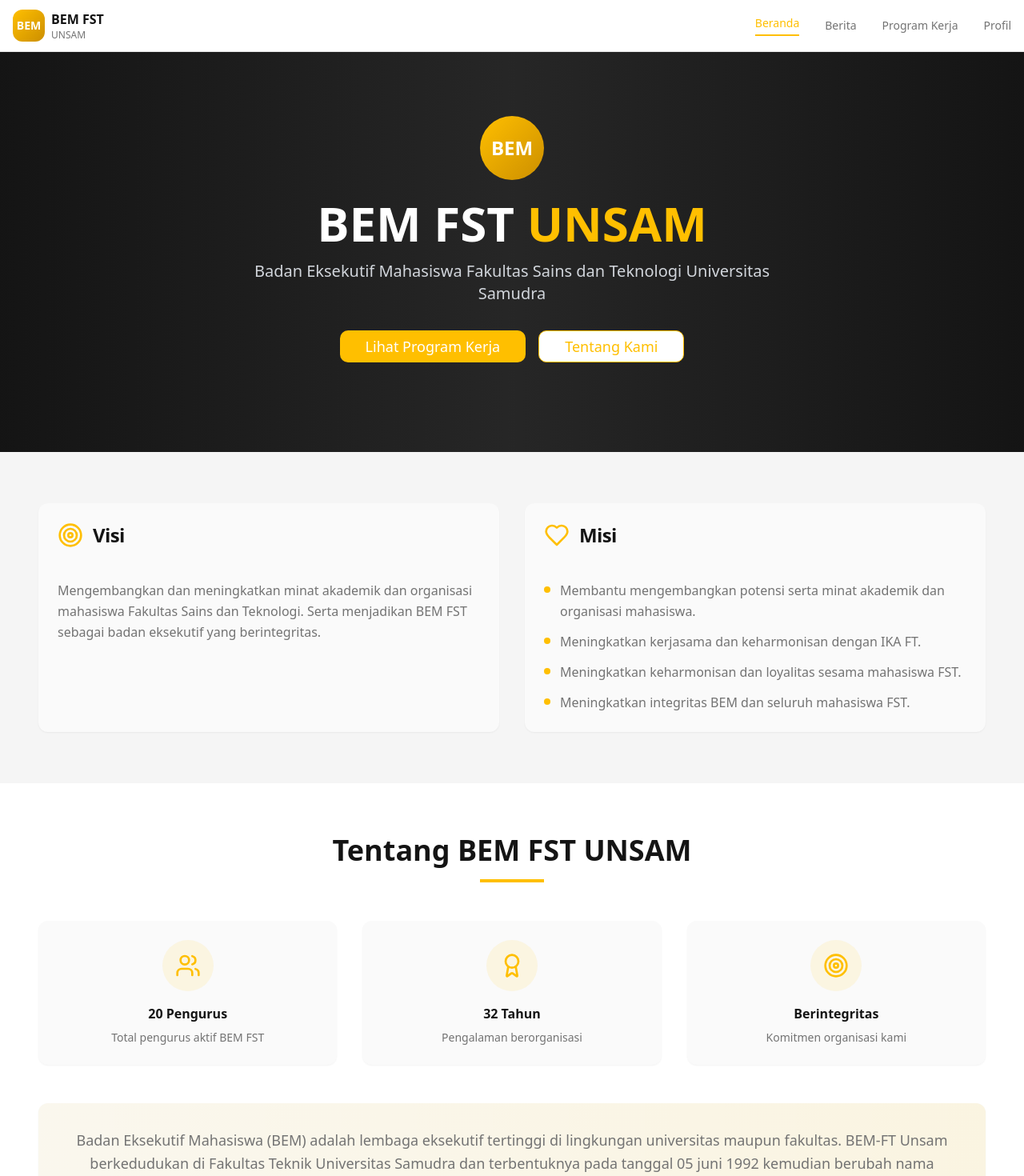
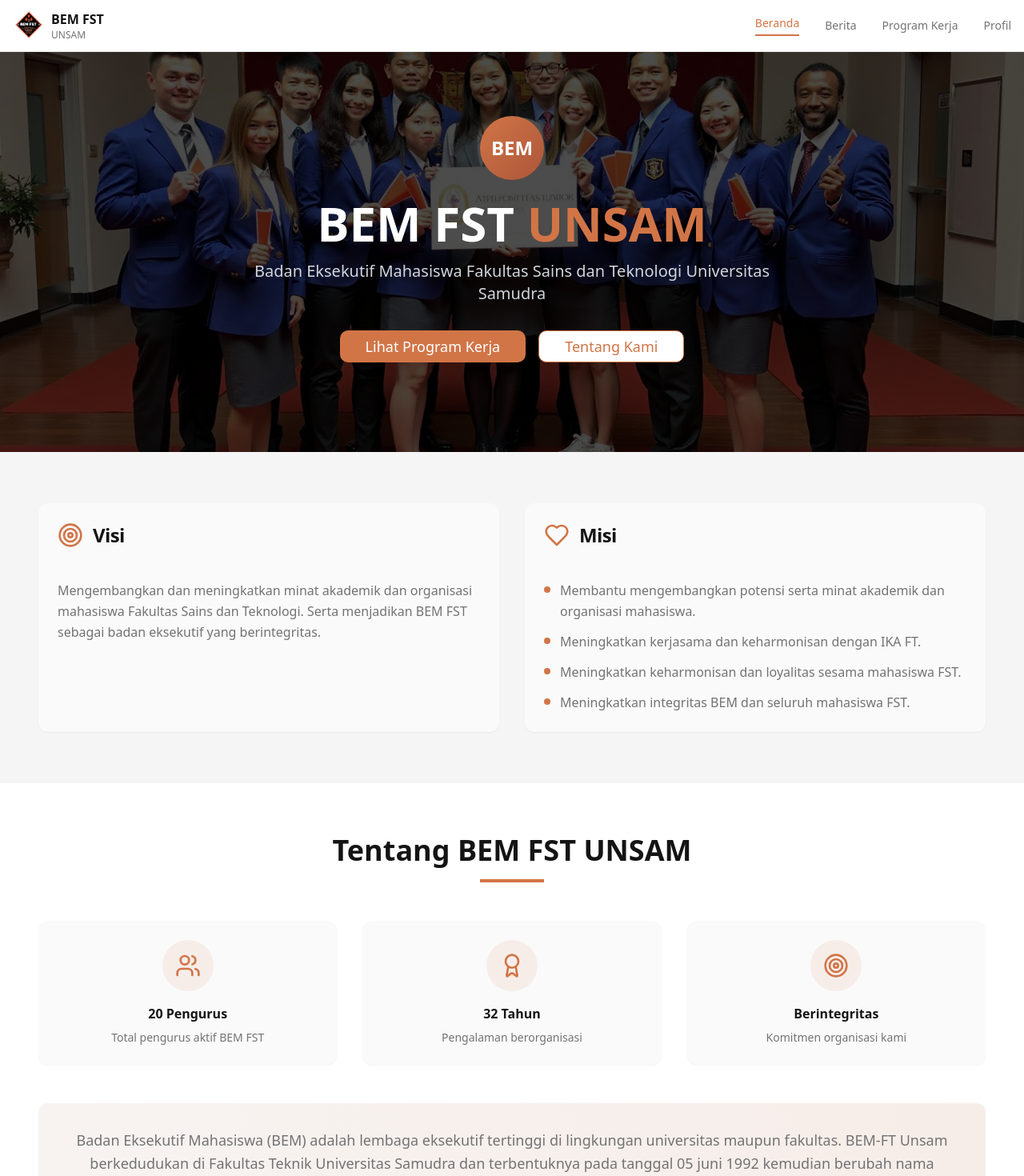
Before and after one commit to bemfstunsam/bemfst-unsam-spark, a React (Vite) app: page / in a window 1280 px wide. Shown: the top 1470 px of the page at 80% size. Built offline with nearby package versions, Linux system fonts and the light colour scheme.

Commit message:
Refactor: Adjust colors and background

```diff
--- a/src/components/Navigation.tsx
+++ b/src/components/Navigation.tsx
@@ -3,6 +3,7 @@ import { Link, useLocation } from "react-router-dom";
 import { Button } from "@/components/ui/button";
 import { Sheet, SheetContent, SheetTrigger } from "@/components/ui/sheet";
 import { Menu, X } from "lucide-react";
+import bemLogo from "../assets/bem-logo-new.png";
 
 const Navigation = () => {
   const [isOpen, setIsOpen] = useState(false);
@@ -23,9 +24,7 @@ const Navigation = () => {
         <div className="flex h-16 items-center justify-between">
           {/* Logo */}
           <Link to="/" className="flex items-center space-x-2">
-            <div className="h-10 w-10 rounded-lg bg-gradient-to-br from-bem-gold to-bem-gold-dark flex items-center justify-center">
-              <span className="text-white font-bold text-sm">BEM</span>
-            </div>
+            <img src={bemLogo} alt="BEM FST UNSAM" className="h-10 w-10" />
             <div className="hidden md:block">
               <span className="font-bold text-bem-black">BEM FST</span>
               <p className="text-xs text-bem-gray">UNSAM</p>
@@ -40,7 +39,7 @@ const Navigation = () => {
                 to={item.path}
                 className={`text-sm font-medium transition-colors hover:text-primary ${
                   isActive(item.path)
-                    ? "text-bem-gold border-b-2 border-bem-gold pb-1"
+                    ? "text-bem-orange border-b-2 border-bem-orange pb-1"
                     : "text-bem-gray hover:text-bem-black"
                 }`}
               >
@@ -65,7 +64,7 @@ const Navigation = () => {
                     onClick={() => setIsOpen(false)}
                     className={`text-lg font-medium transition-colors px-4 py-2 rounded-lg ${
                       isActive(item.path)
-                        ? "bg-bem-gold text-white"
+                        ? "bg-bem-orange text-white"
                         : "text-bem-gray hover:text-bem-black hover:bg-bem-gray-light"
                     }`}
                   >
--- a/src/index.css
+++ b/src/index.css
@@ -17,7 +17,7 @@ All colors MUST be HSL.
     --popover: 0 0% 100%;
     --popover-foreground: 0 0% 5%;
 
-    --primary: 20 100% 50%;
+    --primary: 20 60% 55%;
     --primary-foreground: 0 0% 100%;
 
     --secondary: 0 0% 8%;
@@ -26,29 +26,31 @@ All colors MUST be HSL.
     --muted: 0 0% 96%;
     --muted-foreground: 0 0% 45%;
 
-    --accent: 20 100% 50%;
+    --accent: 20 60% 55%;
     --accent-foreground: 0 0% 100%;
 
-    --destructive: 0 84.2% 60.2%;
+    --destructive: 0 70% 55%;
     --destructive-foreground: 0 0% 98%;
 
     --border: 0 0% 90%;
     --input: 0 0% 90%;
-    --ring: 20 100% 50%;
+    --ring: 20 60% 55%;
 
-    --bem-gold: 45 100% 50%;
-    --bem-gold-light: 48 100% 65%;
-    --bem-gold-dark: 42 100% 40%;
+    --bem-orange: 20 60% 55%;
+    --bem-orange-light: 25 70% 65%;
+    --bem-orange-dark: 15 50% 45%;
     --bem-black: 0 0% 8%;
     --bem-black-light: 0 0% 15%;
     --bem-gray: 0 0% 45%;
     --bem-gray-light: 0 0% 96%;
+    --bem-red: 0 70% 55%;
+    --bem-red-light: 0 80% 65%;
 
-    --gradient-hero: linear-gradient(135deg, hsl(var(--bem-gold)), hsl(var(--bem-gold-dark)));
+    --gradient-hero: linear-gradient(135deg, hsl(var(--bem-orange)), hsl(var(--bem-orange-dark)));
     --gradient-card: linear-gradient(145deg, hsl(var(--card)), hsl(var(--bem-gray-light)));
 
     --shadow-elegant: 0 10px 30px -10px hsl(var(--bem-black) / 0.1);
-    --shadow-gold: 0 10px 30px -10px hsl(var(--bem-gold) / 0.3);
+    --shadow-orange: 0 10px 30px -10px hsl(var(--bem-orange) / 0.3);
 
     --radius: 0.75rem;
 
--- a/src/pages/Home.tsx
+++ b/src/pages/Home.tsx
@@ -2,31 +2,37 @@ import { Card, CardContent, CardHeader, CardTitle } from "@/components/ui/card";
 import { Button } from "@/components/ui/button";
 import { Users, Target, Heart, Award } from "lucide-react";
 import { Link } from "react-router-dom";
+import heroEventBg from "../assets/hero-event-bg.png";
 
 const Home = () => {
   return (
     <main className="min-h-screen">
       {/* Hero Section */}
-      <section className="relative bg-gradient-to-r from-bem-black via-bem-black-light to-bem-black py-20 px-4">
+      <section
+        className="relative py-20 px-4 bg-cover bg-center bg-no-repeat"
+        style={{
+          backgroundImage: `linear-gradient(rgba(0, 0, 0, 0.7), rgba(0, 0, 0, 0.7)), url(${heroEventBg})`
+        }}
+      >
         <div className="container mx-auto text-center">
           <div className="mb-8">
-            <div className="inline-flex items-center justify-center w-20 h-20 rounded-full bg-gradient-to-br from-bem-gold to-bem-gold-dark mb-6">
+            <div className="inline-flex items-center justify-center w-20 h-20 rounded-full bg-gradient-to-br from-bem-orange to-bem-orange-dark mb-6">
               <span className="text-white font-bold text-2xl">BEM</span>
             </div>
             <h1 className="text-4xl md:text-6xl font-bold text-white mb-4">
-              BEM FST <span className="text-bem-gold">UNSAM</span>
+              BEM FST <span className="text-bem-orange">UNSAM</span>
             </h1>
             <p className="text-xl text-gray-300 mb-8 max-w-2xl mx-auto">
               Badan Eksekutif Mahasiswa Fakultas Sains dan Teknologi Universitas Samudra
             </p>
             <div className="flex flex-col sm:flex-row gap-4 justify-center">
               <Link to="/program">
-                <Button className="bg-bem-gold hover:bg-bem-gold-dark text-white px-8 py-3 text-lg">
+                <Button className="bg-bem-orange hover:bg-bem-orange-dark text-white px-8 py-3 text-lg">
                   Lihat Program Kerja
                 </Button>
               </Link>
               <Link to="/profil">
-                <Button variant="outline" className="border-bem-gold text-bem-gold hover:bg-bem-gold hover:text-white px-8 py-3 text-lg">
+                <Button variant="outline" className="border-bem-orange text-bem-orange hover:bg-bem-orange hover:text-white px-8 py-3 text-lg">
                   Tentang Kami
                 </Button>
               </Link>
@@ -42,7 +48,7 @@ const Home = () => {
             <Card className="border-0 shadow-elegant">
               <CardHeader>
                 <div className="flex items-center gap-3 mb-4">
-                  <Target className="h-8 w-8 text-bem-gold" />
+                  <Target className="h-8 w-8 text-bem-orange" />
                   <CardTitle className="text-bem-black text-2xl">Visi</CardTitle>
                 </div>
               </CardHeader>
@@ -57,26 +63,26 @@ const Home = () => {
             <Card className="border-0 shadow-elegant">
               <CardHeader>
                 <div className="flex items-center gap-3 mb-4">
-                  <Heart className="h-8 w-8 text-bem-gold" />
+                  <Heart className="h-8 w-8 text-bem-orange" />
                   <CardTitle className="text-bem-black text-2xl">Misi</CardTitle>
                 </div>
               </CardHeader>
               <CardContent>
                 <ul className="text-bem-gray leading-relaxed space-y-3">
                   <li className="flex items-start gap-3">
-                    <div className="w-2 h-2 rounded-full bg-bem-gold mt-2 flex-shrink-0"></div>
+                    <div className="w-2 h-2 rounded-full bg-bem-orange mt-2 flex-shrink-0"></div>
                     <span>Membantu mengembangkan potensi serta minat akademik dan organisasi mahasiswa.</span>
                   </li>
                   <li className="flex items-start gap-3">
-                    <div className="w-2 h-2 rounded-full bg-bem-gold mt-2 flex-shrink-0"></div>
+                    <div className="w-2 h-2 rounded-full bg-bem-orange mt-2 flex-shrink-0"></div>
                     <span>Meningkatkan kerjasama dan keharmonisan dengan IKA FT.</span>
                   </li>
                   <li className="flex items-start gap-3">
-                    <div className="w-2 h-2 rounded-full bg-bem-gold mt-2 flex-shrink-0"></div>
+                    <div className="w-2 h-2 rounded-full bg-bem-orange mt-2 flex-shrink-0"></div>
                     <span>Meningkatkan keharmonisan dan loyalitas sesama mahasiswa FST.</span>
                   </li>
                   <li className="flex items-start gap-3">
-                    <div className="w-2 h-2 rounded-full bg-bem-gold mt-2 flex-shrink-0"></div>
+                    <div className="w-2 h-2 rounded-full bg-bem-orange mt-2 flex-shrink-0"></div>
                     <span>Meningkatkan integritas BEM dan seluruh mahasiswa FST.</span>
                   </li>
                 </ul>
@@ -93,34 +99,34 @@ const Home = () => {
             <h2 className="text-3xl md:text-4xl font-bold text-bem-black mb-4">
               Tentang BEM FST UNSAM
             </h2>
-            <div className="w-20 h-1 bg-bem-gold mx-auto"></div>
+            <div className="w-20 h-1 bg-bem-orange mx-auto"></div>
           </div>
 
           <div className="grid md:grid-cols-3 gap-8 mb-12">
-            <Card className="text-center border-0 shadow-elegant group hover:shadow-gold transition-all duration-300">
+            <Card className="text-center border-0 shadow-elegant group hover:shadow-orange transition-all duration-300">
               <CardContent className="p-6">
-                <div className="w-16 h-16 rounded-full bg-bem-gold/10 flex items-center justify-center mx-auto mb-4">
-                  <Users className="h-8 w-8 text-bem-gold" />
+                <div className="w-16 h-16 rounded-full bg-bem-orange/10 flex items-center justify-center mx-auto mb-4">
+                  <Users className="h-8 w-8 text-bem-orange" />
                 </div>
                 <h3 className="font-semibold text-bem-black mb-2">20 Pengurus</h3>
                 <p className="text-bem-gray text-sm">Total pengurus aktif BEM FST</p>
               </CardContent>
             </Card>
 
-            <Card className="text-center border-0 shadow-elegant group hover:shadow-gold transition-all duration-300">
+            <Card className="text-center border-0 shadow-elegant group hover:shadow-orange transition-all duration-300">
               <CardContent className="p-6">
-                <div className="w-16 h-16 rounded-full bg-bem-gold/10 flex items-center justify-center mx-auto mb-4">
-                  <Award className="h-8 w-8 text-bem-gold" />
+                <div className="w-16 h-16 rounded-full bg-bem-orange/10 flex items-center justify-center mx-auto mb-4">
+                  <Award className="h-8 w-8 text-bem-orange" />
                 </div>
                 <h3 className="font-semibold text-bem-black mb-2">32 Tahun</h3>
                 <p className="text-bem-gray text-sm">Pengalaman berorganisasi</p>
               </CardContent>
             </Card>
 
-            <Card className="text-center border-0 shadow-elegant group hover:shadow-gold transition-all duration-300">
+            <Card className="text-center border-0 shadow-elegant group hover:shadow-orange transition-all duration-300">
               <CardContent className="p-6">
-                <div className="w-16 h-16 rounded-full bg-bem-gold/10 flex items-center justify-center mx-auto mb-4">
-                  <Target className="h-8 w-8 text-bem-gold" />
+                <div className="w-16 h-16 rounded-full bg-bem-orange/10 flex items-center justify-center mx-auto mb-4">
+                  <Target className="h-8 w-8 text-bem-orange" />
                 </div>
                 <h3 className="font-semibold text-bem-black mb-2">Berintegritas</h3>
                 <p className="text-bem-gray text-sm">Komitmen organisasi kami</p>
@@ -128,7 +134,7 @@ const Home = () => {
             </Card>
           </div>
 
-          <Card className="border-0 shadow-elegant bg-gradient-to-r from-bem-gold/5 to-bem-gold/10">
+          <Card className="border-0 shadow-elegant bg-gradient-to-r from-bem-orange/5 to-bem-orange/10">
             <CardContent className="p-8">
               <p className="text-bem-gray text-lg leading-relaxed text-center">
                 Badan Eksekutif Mahasiswa (BEM) adalah lembaga eksekutif tertinggi di lingkungan universitas maupun fakultas.
--- a/tailwind.config.ts
+++ b/tailwind.config.ts
@@ -52,10 +52,14 @@ export default {
 					DEFAULT: 'hsl(var(--card))',
 					foreground: 'hsl(var(--card-foreground))'
 				},
-				'bem-gold': {
-					DEFAULT: 'hsl(var(--bem-gold))',
-					light: 'hsl(var(--bem-gold-light))',
-					dark: 'hsl(var(--bem-gold-dark))'
+				'bem-orange': {
+					DEFAULT: 'hsl(var(--bem-orange))',
+					light: 'hsl(var(--bem-orange-light))',
+					dark: 'hsl(var(--bem-orange-dark))'
+				},
+				'bem-red': {
+					DEFAULT: 'hsl(var(--bem-red))',
+					light: 'hsl(var(--bem-red-light))'
 				},
 				'bem-black': {
 					DEFAULT: 'hsl(var(--bem-black))',
```
Also changed, not shown: src/pages/News.tsx (+27 -27 lines), src/pages/Profile.tsx (+23 -23 lines), src/pages/Programs.tsx (+13 -13 lines), src/assets/bem-logo-new.png (added), src/assets/hero-event-bg.png (added).
